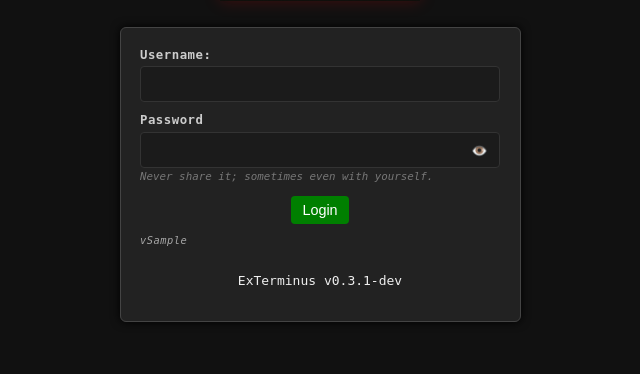
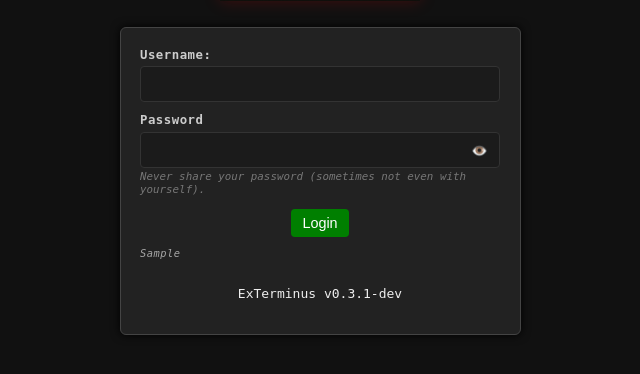
Before and after one commit to notoriouslogank/ExTerminus, a Flask app: template templates/login.html in a window 1280 px wide. Shown: the part 240-614 px from the top of the page, without its empty margins (320-960 px from the left). Run offline with Flask 3, Linux system fonts and the light colour scheme; the template is opened without the code that fills it: most values are stand-ins (such as "Sample title", 1, 10 or a date in 2020); parts of the project's set-up code (start-up, migrations or seed data) failed here and were passed over; some libraries are stand-ins or nearby versions.

Commit message:
fix(login): remove errant 'v' holdover from previous versioning information

```diff
--- a/templates/login.html
+++ b/templates/login.html
@@ -33,13 +33,13 @@
                 title="Show/Hide password">
             <span class="sr-only">Show</span><span aria-hidden="true">👁️</span></button>
     </div>
-    <small id="password-help" class="form-help">Never share it; sometimes even with yourself.</small>
+    <small id="password-help" class="form-help">Never share your password (sometimes not even with yourself).</small>
 
     <div class="text-center mt-1">
         <button type="submit" class="btn green">Login</button>
     </div>
 </form>
 
-<p class="version-number">v{{ app_version }}</p>
+<p class="version-number">{{ app_version }}</p>
 
 {% endblock %}
```
